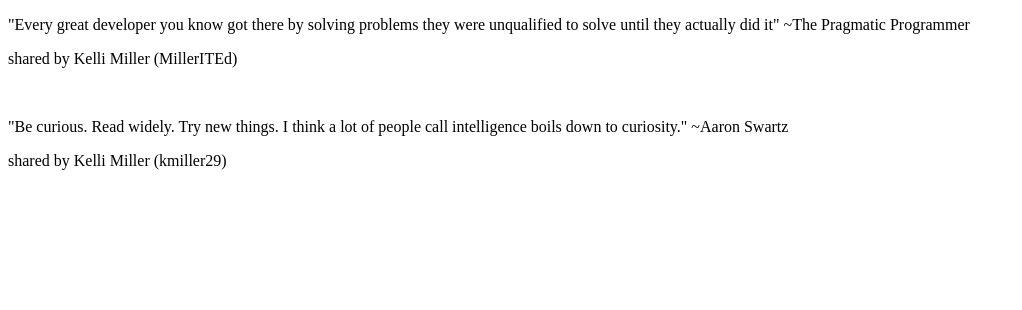
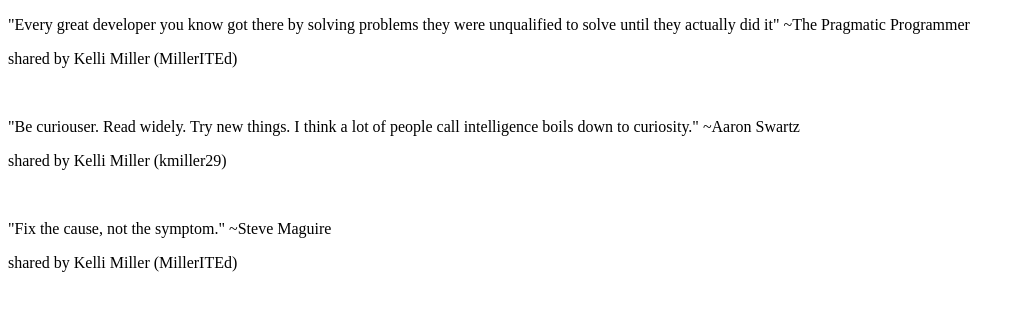
Before and after one commit to sjristau/CIS119-GitStarted-sjristau, a website: page public_html/index.html in a window 1280 px wide. Shown: the whole page, without its empty margins (0-1022 px from the left). Drawn offline with Linux system fonts and the light colour scheme.

Commit message:
Added quote 3

```diff
--- a/public_html/index.html
+++ b/public_html/index.html
@@ -12,22 +12,20 @@ and open the template in the editor.
     </head>
     <body>
         <div>
-<!-- Share a programming quote here by adding lines like this:
-<p>"put your quote here" ~and your author here</p>
-<p>shared by yourNameHere (yourGitIDhere)</p>
-<br>
--->
             <p>"Every great developer you know got there by solving
             problems they were unqualified to solve until they
             actually did it" ~The Pragmatic Programmer</p>
             <p>shared by Kelli Miller (MillerITEd)</p>
             <br>
 
-            <p>"Be curious. Read widely. Try new things. I think a lot of
+            <p>"Be curiouser. Read widely. Try new things. I think a lot of
                 people call intelligence boils down to curiosity."
                 ~Aaron Swartz</p>
             <p>shared by Kelli Miller (kmiller29)</p>
             <br>
+
+            <p>"Fix the cause, not the symptom." ~Steve Maguire</p>
+            <p>shared by Kelli Miller (MillerITEd)</p>
         </div>
      </body>
 </html>
```
